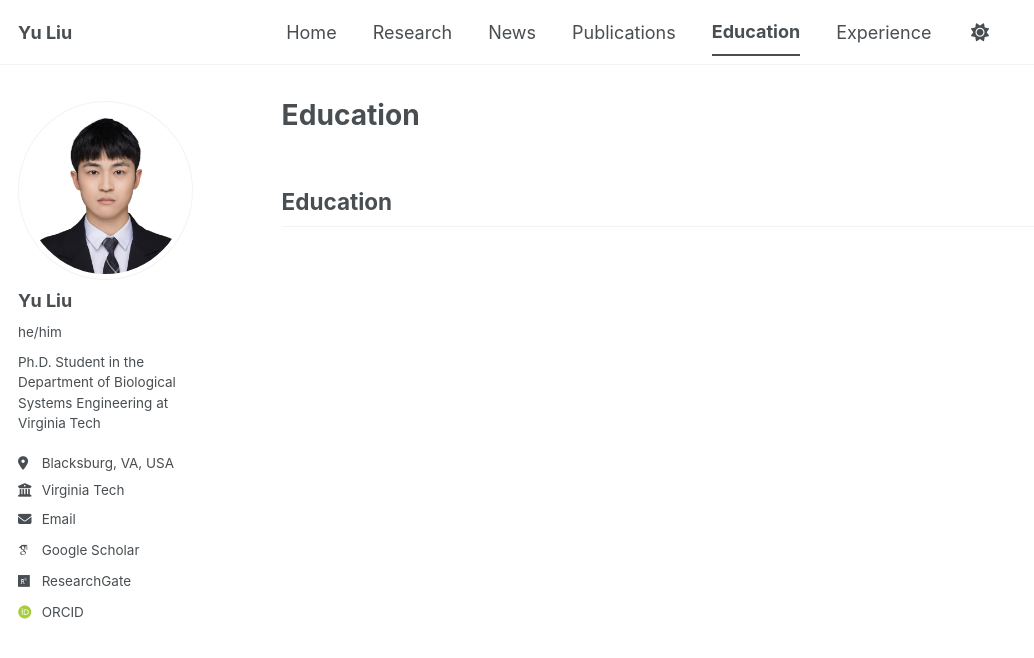
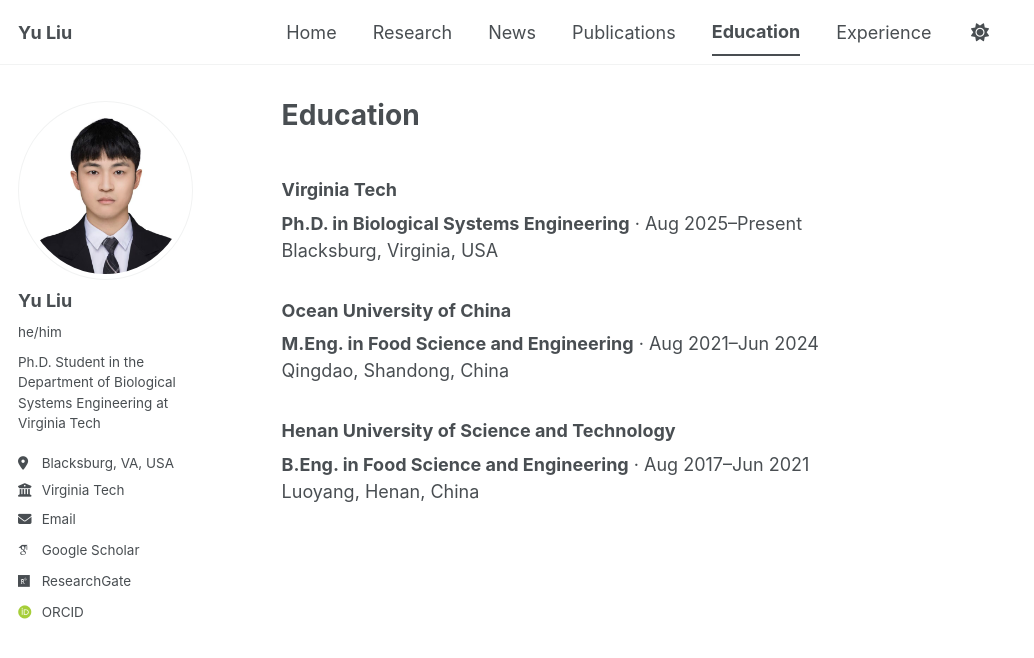
Before and after one commit to yuliu0322/yuliu0322.github.io, a Jekyll site: the page built from _pages/education.md, in a window 1280 px wide. Shown: the top 658 px of the page, without its empty margins (0-1034 px from the left). Built offline with Jekyll 4.4.1, drawn with Linux system fonts in a browser that asks for light colours; some web fonts are replaced; a script bundle is joined from its source files by our own code; library files that are not in the unit come from our copies.

Commit message:
Update education.md

```diff
--- a/_pages/education.md
+++ b/_pages/education.md
@@ -4,4 +4,14 @@ permalink: /education/
 author_profile: true
 ---
 
-## Education
+### Virginia Tech
+**Ph.D. in Biological Systems Engineering** · Aug 2025–Present
+Blacksburg, Virginia, USA
+
+### Ocean University of China
+**M.Eng. in Food Science and Engineering** · Aug 2021–Jun 2024
+Qingdao, Shandong, China
+
+### Henan University of Science and Technology
+**B.Eng. in Food Science and Engineering** · Aug 2017–Jun 2021
+Luoyang, Henan, China
```
